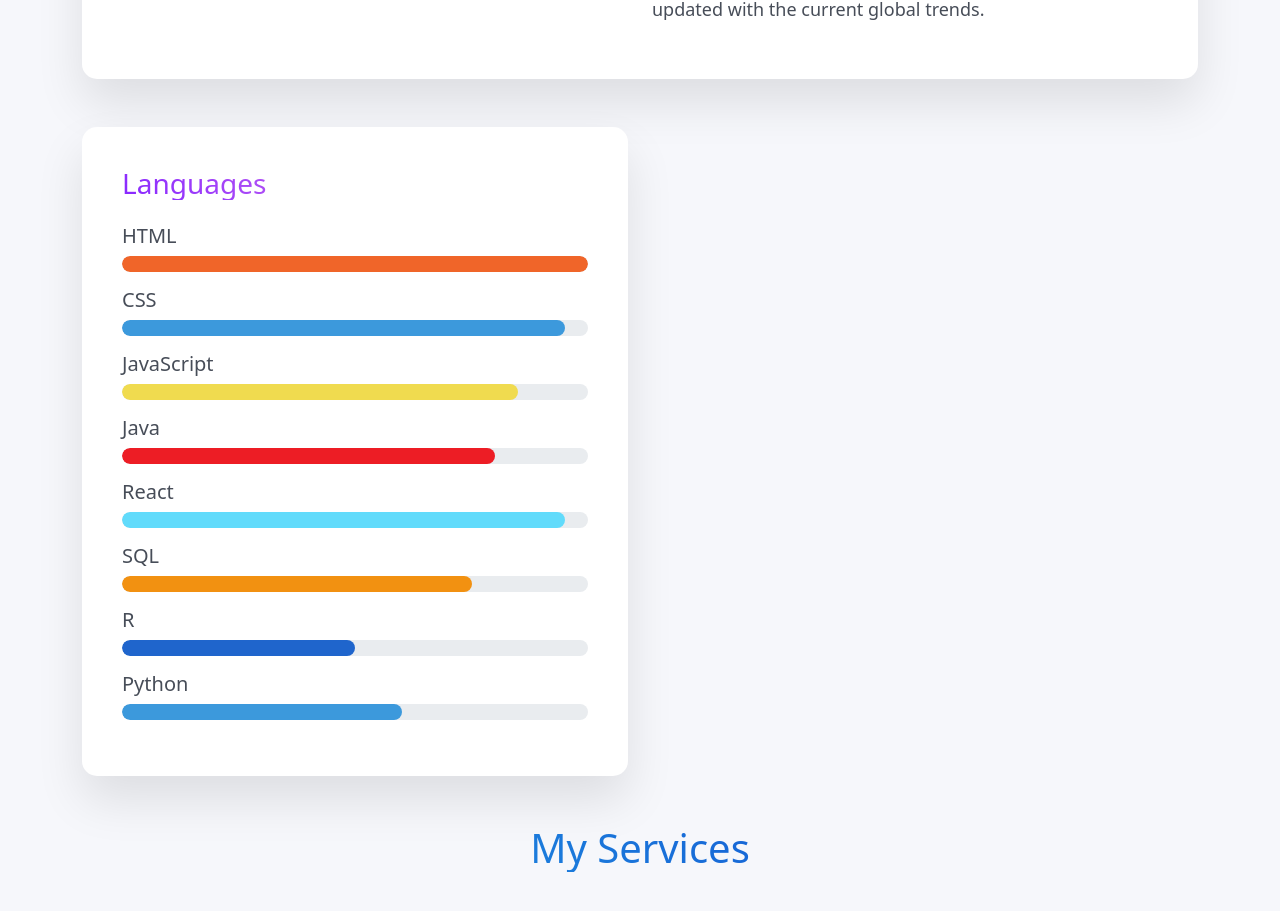
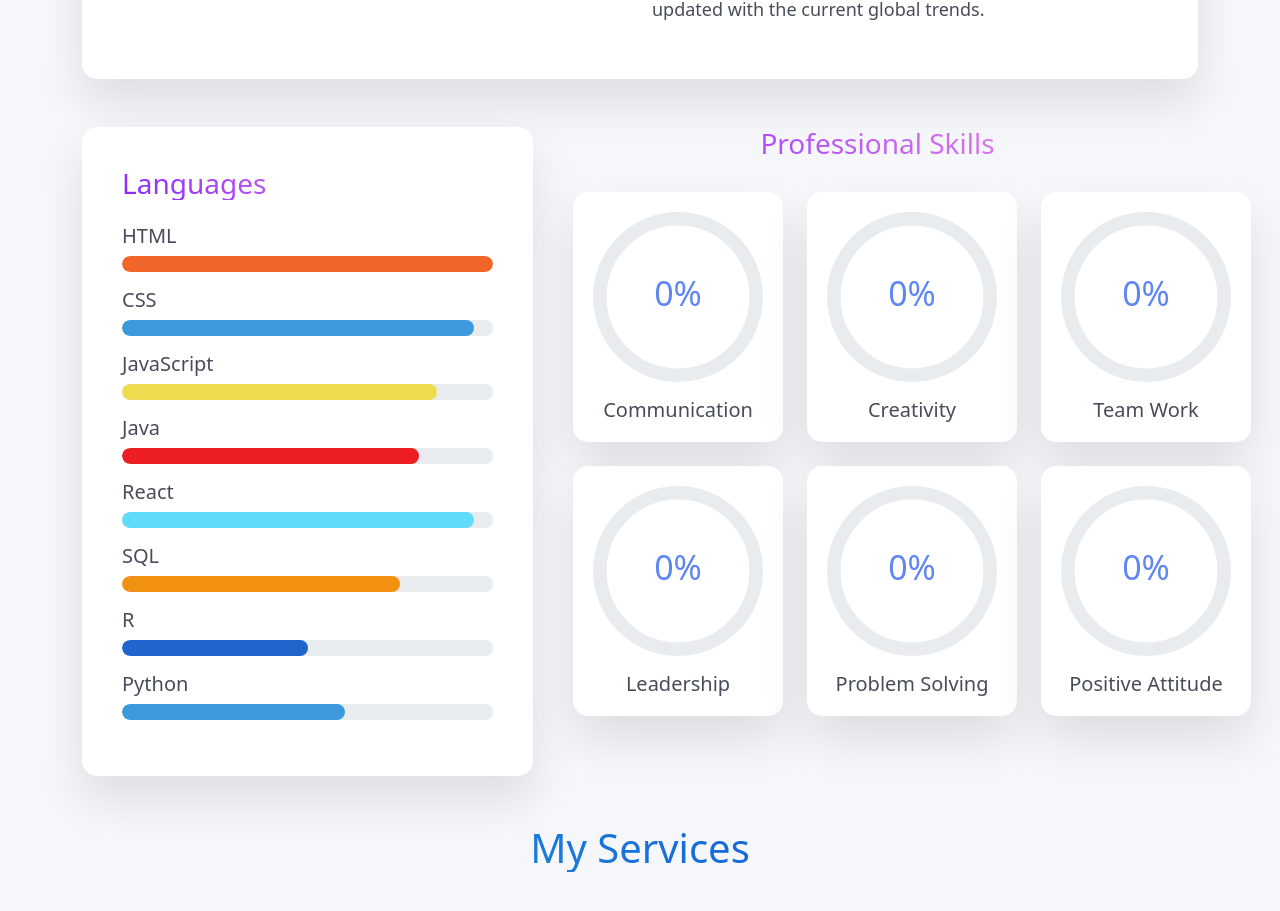
Before and after one commit to MininduSenadheera/MininduSenadheera.github.io, a React (Create React App) app: page / in a window 1280 px wide. Shown: the part 1314-2225 px from the top of the page. Built offline with nearby package versions, Linux system fonts and the light colour scheme.

Commit message:
skill bars added

```diff
--- a/src/components/Skills/Skills.js
+++ b/src/components/Skills/Skills.js
@@ -1,12 +1,16 @@
 import React from 'react'
+import { CircularProgressbar, buildStyles } from 'react-circular-progressbar';
+import 'react-circular-progressbar/dist/styles.css';
 import './Skills.css'
+import VisibilitySensor from "react-visibility-sensor";
 
 function Skills() {
+
     return (
         <section id='skills' className="section">
             <div className='container' align="center">
                 <div className='row'>
-                    <div className='col-xl-6  mb-5'>
+                    <div className='col-xl-5  mb-5'>
                         <div className='boxAbout'>
                             <h3 className='subtitle mb-4'>Languages</h3>
 
@@ -51,9 +55,141 @@ function Skills() {
                             </div>
                         </div>
                     </div>
-                    <div className='col-xl-6  mb-5'>
-                        {/* <h3 className='subtitle'>Skills</h3> */}
+                    <div className='col-xl-7  mb-5'>
+                        <h3 className='subtitle mb-3'>Professional Skills</h3>
                         <div className='skillGrid'>
+                            <div className='boxSkill' >
+                                <VisibilitySensor>
+                                    {({ isVisible }) => {
+                                        const percentage = isVisible ? 90 : 0;
+                                        return (
+                                            <CircularProgressbar
+                                                value={percentage}
+                                                text={`${percentage}%`}
+                                                styles={buildStyles({
+                                                    pathTransitionDuration: 1.5,
+                                                    // Colors
+                                                    pathColor: '#5f86f2',
+                                                    trailColor: '#e9ecef',
+                                                    textColor: '#5f86f2',
+                                                })}
+                                            />
+                                        );
+                                    }}
+                                </VisibilitySensor>
+
+                                <h5 className='mt-3 mb-0' align='center'>Communication</h5>
+                            </div>
+                            <div className='boxSkill'>
+                                <VisibilitySensor>
+                                    {({ isVisible }) => {
+                                        const percentage = isVisible ? 80 : 0;
+                                        return (
+                                            <CircularProgressbar
+                                                value={percentage}
+                                                text={`${percentage}%`}
+                                                styles={buildStyles({
+                                                    pathTransitionDuration: 1.5,
+                                                    // Colors
+                                                    pathColor: '#5f86f2',
+                                                    trailColor: '#e9ecef',
+                                                    textColor: '#5f86f2',
+                                                })}
+                                            />
+                                        );
+                                    }}
+                                </VisibilitySensor>
+
+                                <h5 className='mt-3 mb-0' align='center'>Creativity</h5>
+                            </div>
+                            <div className='boxSkill'>
+                                <VisibilitySensor>
+                                    {({ isVisible }) => {
+                                        const percentage = isVisible ? 95 : 0;
+                                        return (
+                                            <CircularProgressbar
+                                                value={percentage}
+                                                text={`${percentage}%`}
+                                                styles={buildStyles({
+                                                    pathTransitionDuration: 1.5,
+                                                    // Colors
+                                                    pathColor: '#5f86f2',
+                                                    trailColor: '#e9ecef',
+                                                    textColor: '#5f86f2',
+                                                })}
+                                            />
+                                        );
+                                    }}
+                                </VisibilitySensor>
+
+                                <h5 className='mt-3 mb-0' align='center'>Team Work</h5>
+                            </div>
+                            <div className='boxSkill'>
+                                <VisibilitySensor>
+                                    {({ isVisible }) => {
+                                        const percentage = isVisible ? 75 : 0;
+                                        return (
+                                            <CircularProgressbar
+                                                value={percentage}
+                                                text={`${percentage}%`}
+                                                styles={buildStyles({
+                                                    pathTransitionDuration: 1.5,
+                                                    // Colors
+                                                    pathColor: '#5f86f2',
+                                                    trailColor: '#e9ecef',
+                                                    textColor: '#5f86f2',
+                                                })}
+                                            />
+                                        );
+                                    }}
+                                </VisibilitySensor>
+
+                                <h5 className='mt-3 mb-0' align='center'>Leadership</h5>
+                            </div>
+                            <div className='boxSkill'>
+                                <VisibilitySensor>
+                                    {({ isVisible }) => {
+                                        const percentage = isVisible ? 90 : 0;
+                                        return (
+                                            <CircularProgressbar
+                                                value={percentage}
+                                                text={`${percentage}%`}
+                                                styles={buildStyles({
+                                                    pathTransitionDuration: 1.5,
+                                                    // Colors
+                                                    pathColor: '#5f86f2',
+                                                    trailColor: '#e9ecef',
+                                                    textColor: '#5f86f2',
+                                                })}
+                                            />
+                                        );
+                                    }}
+                                </VisibilitySensor>
+
+                                <h5 className='mt-3 mb-0' align='center'>Problem Solving</h5>
+                            </div>
+                            <div className='boxSkill'>
+                                <VisibilitySensor>
+                                    {({ isVisible }) => {
+                                        const percentage = isVisible ? 80 : 0;
+                                        return (
+                                            <CircularProgressbar
+                                                value={percentage}
+                                                text={`${percentage}%`}
+                                                styles={buildStyles({
+                                                    pathTransitionDuration: 1.5,
+                                                    // Colors
+                                                    pathColor: '#5f86f2',
+                                                    trailColor: '#e9ecef',
+                                                    textColor: '#5f86f2',
+                                                })}
+                                            />
+                                        );
+                                    }}
+                                </VisibilitySensor>
+
+                                <h5 className='mt-3 mb-0' align='center'>Positive Attitude</h5>
+                            </div>
 
                         </div>
                     </div>
```
